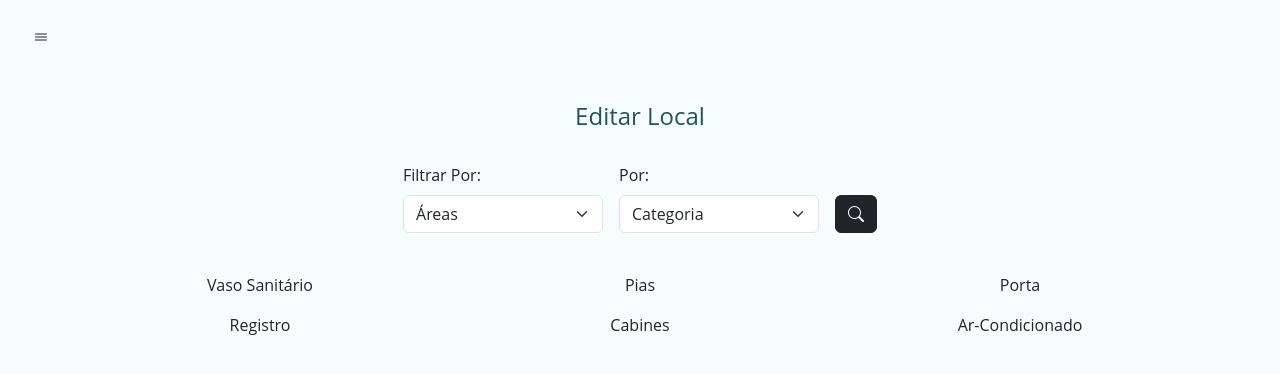
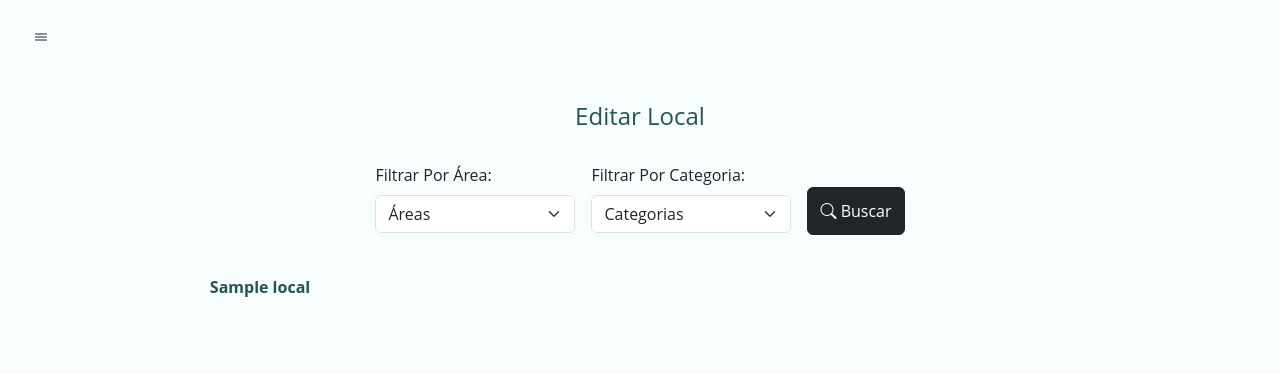
Before and after one commit to RyanKayki/Grupo1_TCC, a Flask app: page /filtrarLocaledicao in a window 1280 px wide. Shown: the top 374 px of the page. Run offline with Flask 3, Linux system fonts and the light colour scheme; the visitor is signed in with stand-in values (Sample User, id 1); tables that the repository leaves empty or names only in its code hold one stand-in row (values such as "Sample post").

Commit message:
filtro e edição do local e item

```diff
--- a/adm/adm.py
+++ b/adm/adm.py
@@ -468,35 +468,6 @@ def filtrarItemedicao():
     return render_template("filtrarItemedicao.html", title=title, salas=salas)
 
 
-# Rota para filtrarLocaledicao
-@adm_blueprint.route("/filtrarLocaledicao")
-def filtrarLocaledicao():
-    # Conectar ao banco de dados
-    conn = conecta_database()
-    cursor = conn.cursor()
-
-    # Consultar dados das areas
-    cursor.execute("SELECT idArea, nomeArea FROM `area`")
-    locais = cursor.fetchall()
-
-     # Consultar dados das categorias
-    cursor.execute("SELECT idCategoria, nomeCategoria FROM `categoria`")
-    categorias = cursor.fetchall()
-
-    # Fechar conexão
-    cursor.close()
-    conn.close()
-
-    # Renderizar template passando os locais
-    title = "Filtrar Local Edição"
-    return render_template("filtrarLocaledicao.html", title=title, login=True, salas=locais, categorias=categorias)
-
-# Rota para edicaoLocal
-@adm_blueprint.route("/edicaoLocal")
-def edicaoLocal():
-    title = "Edição de Local"
-    return render_template("edicaoLocal.html", title=title, login=True)
-
 # Rota para editar um item específico
 @adm_blueprint.route("/edicaoItem/<int:id_item>")
 def edicaoItem(id_item):
@@ -504,15 +475,162 @@ def edicaoItem(id_item):
     cursor = conexao.cursor(dictionary=True)
 
     try:
-        # Confirme que o campo idItem está correto no banco de dados
-        query_item = "SELECT * FROM item WHERE idItem = %s"  # ou `id` se esse for o nome correto
+        # Obter os detalhes do item específico
+        query_item = "SELECT * FROM item WHERE idItem = %s"
         cursor.execute(query_item, (id_item,))
         item = cursor.fetchone()
+
+        # Obter todas as categorias disponíveis
+        query_categorias = "SELECT * FROM categoria"
+        cursor.execute(query_categorias)
+        categorias = cursor.fetchall()
+
+        # Obter as categorias associadas ao item
+        query_categorias_item = "SELECT idCategoria FROM item_categoria WHERE idItem = %s"
+        cursor.execute(query_categorias_item, (id_item,))
+        categorias_item = [categoria['idCategoria'] for categoria in cursor.fetchall()]
+
     finally:
         conexao.close()
 
     title = "Edição de Item"
-    return render_template("edicaoItem.html", title=title, item=item, login=True)
+    return render_template("edicaoItem.html", title=title, item=item, categorias=categorias, categorias_item=categorias_item, login=True)
+
+
+# Rota para filtrarLocaledicao
+@adm_blueprint.route("/filtrarLocaledicao", methods=["GET", "POST"])
+def filtrarLocaledicao():
+    # Conectar ao banco de dados
+    conn = conecta_database()
+    cursor = conn.cursor()
+
+    # Capturar parâmetros de filtro da requisição
+    filtro_area = request.args.get("area")
+    filtro_categoria = request.args.get("categoria")
+
+    # Consultar dados das áreas
+    cursor.execute("SELECT idArea, nomeArea FROM `area`")
+    salas = cursor.fetchall()
+
+    # Consultar dados das categorias
+    cursor.execute("SELECT idCategoria, nomeCategoria FROM `categoria`")
+    categorias = cursor.fetchall()
+
+    # Construir consulta SQL para locais com base nos filtros
+    query = "SELECT idLocal, nomeLocal FROM local WHERE 1=1"  # Inicia a query
+    params = []
+
+    if filtro_area:
+        query += " AND idArea = %s"
+        params.append(filtro_area)
+
+    if filtro_categoria:
+        query += " AND idCategoria = %s"
+        params.append(filtro_categoria)
+
+    cursor.execute(query, params)
+    locais_filtrados = cursor.fetchall()
+
+    # Fechar conexão
+    cursor.close()
+    conn.close()
+
+    # Renderizar o template passando os locais, categorias e resultados filtrados
+    title = "Filtrar Local Edição"
+    return render_template("filtrarLocaledicao.html", title=title, login=True, salas=salas, categorias=categorias, locais=locais_filtrados)
+
+
+
+@adm_blueprint.route("/edicaoLocal/<int:id_local>")
+def edicaoLocal(id_local):
+    conexao = conecta_database()
+    cursor = conexao.cursor(dictionary=True)
+
+    try:
+        # Obter detalhes do local específico
+        query_local = "SELECT * FROM `local` WHERE idLocal = %s"
+        cursor.execute(query_local, (id_local,))
+        local = cursor.fetchone()
+
+        # Obter todas as categorias disponíveis
+        query_categorias = "SELECT * FROM categoria"
+        cursor.execute(query_categorias)
+        categorias = cursor.fetchall()
+
+        # Obter todas as áreas
+        query_areas = "SELECT * FROM area"
+        cursor.execute(query_areas)
+        areas = cursor.fetchall()
+
+        # Obter os itens presentes no local
+        query_itens = """
+            SELECT item.nomeItem FROM item
+            JOIN item_categoria ON item.idItem = item_categoria.idItem
+            WHERE item_categoria.idCategoria = %s
+        """
+        cursor.execute(query_itens, (local['idCategoria'],))
+        itens = cursor.fetchall()
+
+    finally:
+        conexao.close()
+
+    title = "Edição de Local"
+    return render_template("edicaoLocal.html", title=title, local=local, areas=areas, categorias=categorias, itens=itens, login=True)
+
+
+@adm_blueprint.route("/updateLocal/<int:id_local>", methods=['GET', 'POST'])
+def updateLocal(id_local):
+    conexao = conecta_database()
+    cursor = conexao.cursor(dictionary=True)
+
+    try:
+        # Busca todas as categorias e áreas disponíveis
+        cursor.execute('SELECT * FROM categoria')
+        categorias = cursor.fetchall()
+
+        cursor.execute('SELECT * FROM area')
+        areas = cursor.fetchall()
+
+        # Identifica o ID do local para edição
+        if not id_local:
+            flash('Local não encontrado para edição.', 'error')
+            return redirect(url_for('adm.adm'))
+
+        # Busca os dados do local
+        cursor.execute('SELECT * FROM local WHERE idLocal = %s', (id_local,))
+        local = cursor.fetchone()
+
+        # Busca os itens associados à categoria do local
+        cursor.execute("""
+            SELECT item.* FROM item
+            JOIN item_categoria ON item.idItem = item_categoria.idItem
+            WHERE item_categoria.idCategoria = %s
+        """, (local['idCategoria'],))
+        itens = cursor.fetchall()
+
+        if request.method == 'POST':
+            nome_sala = request.form.get("nome_sala")
+            bloco = request.form.get("bloco")
+            categorias_selecionadas = request.form.getlist('categorias')
+
+            # Atualiza o local na tabela 'local'
+            cursor.execute("UPDATE local SET nomeLocal = %s, idArea = %s WHERE idLocal = %s", (nome_sala, bloco, id_local))
+
+            cursor.execute("UPDATE local SET idCategoria = %s WHERE idLocal = %s", (categorias_selecionadas[0], id_local))
+
+            conexao.commit()
+            flash('Local atualizado com sucesso!', 'success')
+            return redirect(url_for('adm.adm'))  # Redireciona para a página de administração
+
+    except Exception as e:
+        flash(f'Erro ao atualizar local: {str(e)}', 'error')
+        return redirect(url_for('adm.adm'))
+
+    finally:
+        conexao.close()
+
+    return render_template("updateLocal.html", title="Editar Local", local=local, categorias=categorias, areas=areas, itens=itens, login=True)
+
 
 
 @adm_blueprint.route("/chamadosSala")
--- a/adm/templates/edicaoItem.html
+++ b/adm/templates/edicaoItem.html
@@ -33,10 +33,10 @@
                         </div>
                     </div>
                     <p style="color: #225656">Categorias:</p>
-                    <div class="row d-flex justify-content-around mb-3 w-100">
+                    <div class="row d-flex justify-content-around mb-3 w-100 ">
                         {% if categorias %}
                         {% for categoria in categorias %}
-                        <div class="col-md-4 mx-1">
+                        <div class="col-md-4">
                             <input type="checkbox" name="categorias" value="{{ categoria['idCategoria'] }}"
                                    id="categoria_{{ categoria['idCategoria'] }}"
                                    style="accent-color: #225656; width: 15px; height: 15px; cursor: pointer;"
--- a/adm/templates/filtrarLocaledicao.html
+++ b/adm/templates/filtrarLocaledicao.html
@@ -8,48 +8,42 @@
     <div class="container">
         <!-- Seção de Seleção de Setor -->
         <h2 class="section-title pt-4 pb-2">Editar Local</h2>
-        <!-- Seletor duplo para "Por" e "Sala/Equipamento" -->
+        <form method="GET" action="/filtrarLocaledicao">
             <div class="d-flex justify-content-center mb-3">
-            <!-- Select para "Por" -->
                 <div class="me-3">
-                <label for="porSelect" class="form-label">Filtrar Por:</label>
-                <select class="form-select" id="setorSelect" name="setor" style="width: 200px;">
-                    <option value="sala" selected disabled>Áreas</option>
+                    <label for="setorSelect" class="form-label">Filtrar Por Área:</label>
+                    <select class="form-select" id="setorSelect" name="area" style="width: 200px;">
+                        <option value="" selected disabled>Áreas</option>
                         {% for sala in salas %}
                             <option value="{{ sala[0] }}">{{ sala[1] }}</option>
                         {% endfor %}
                     </select>
                 </div>
-            <!-- Select para "Sala" ou "Equipamento" que vai mudar dinamicamente -->
-            <div class="d-flex align-items-end">
                 <div class="me-3">
-                    <label for="setorSelect" class="form-label" id="setorLabel">Por:</label>
-                    <select class="form-select" id="setorSelect" name="setor" style="width: 200px;">
-                        <option value="sala" selected>Categoria</option>
-                        <!-- Aqui as opções serão carregadas via Django -->
+                    <label for="categoriaSelect" class="form-label">Filtrar Por Categoria:</label>
+                    <select class="form-select" id="categoriaSelect" name="categoria" style="width: 200px;">
+                        <option value="" selected disabled>Categorias</option>
                         {% for categoria in categorias %}
-                            <option value="{{ categoria.idCategoria }}">{{ categoria.nomeCategoria }}</option>
+                            <option value="{{ categoria[0] }}">{{ categoria[1] }}</option>
                         {% endfor %}
                     </select>
                 </div>
-                <!-- Botão de busca ao lado -->
-                <button type="submit" class="btn btn-dark"><i class="bi bi-search"></i></button>
+                <button style="height: 3em;" type="submit" class="btn btn-dark mt-4"><i class="bi bi-search"></i> Buscar</button>
             </div>
-        </div>
+        </form>
     </div>
 
-        <!-- Conteúdo -->
+    <!-- Exibição de resultados filtrados -->
 <div class="container text-center pt-4">
+    {% if locais %}
         <div class="row">
-            <div class="col-sm-12 col-md-4 mb-3">Vaso Sanitário</div>
-            <div class="col-sm-12 col-md-4 mb-3">Pias</div>
-            <div class="col-sm-12 col-md-4 mb-3">Porta</div>
+            {% for local in locais %}
+                <a href="/edicaoLocal/{{ local[0] }}" class="col-sm-12 col-md-4 mb-3">{{ local[1] }}</a>
+            {% endfor %}
         </div>
-        <div class="row">
-            <div class="col-sm-12 col-md-4 mb-3">Registro</div>
-            <div class="col-sm-12 col-md-4 mb-3">Cabines</div>
-            <div class="col-sm-12 col-md-4 mb-3">Ar-Condicionado</div>
-        </div>
+    {% else %}
+        <p>Nenhum resultado encontrado.</p>
+    {% endif %}
 </div>
 </main>
 
@@ -69,6 +63,11 @@
         margin-bottom: 1.5rem;
         text-align: center;
     }
+    a {
+        text-decoration: none;
+        color: #225656;
+        font-weight: bold
+    }
 </style>
 
 <script src="https://cdn.jsdelivr.net/npm/bootstrap@5.3.2/dist/js/bootstrap.bundle.min.js"></script>
```
Also changed, not shown: adm/templates/edicaoLocal.html (+15 -77 lines). Lines whose indentation alone changed are shown as unchanged.
